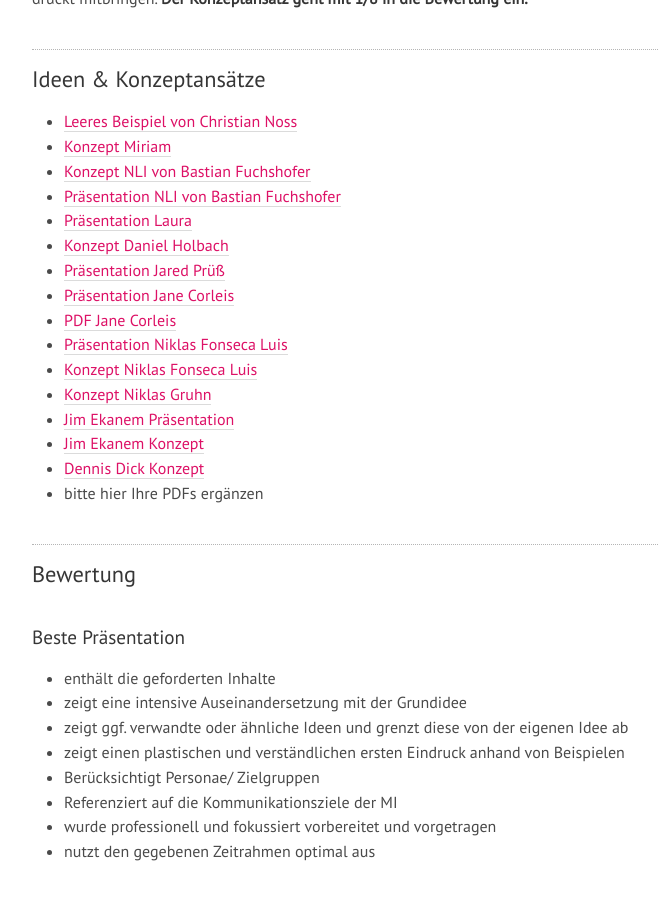
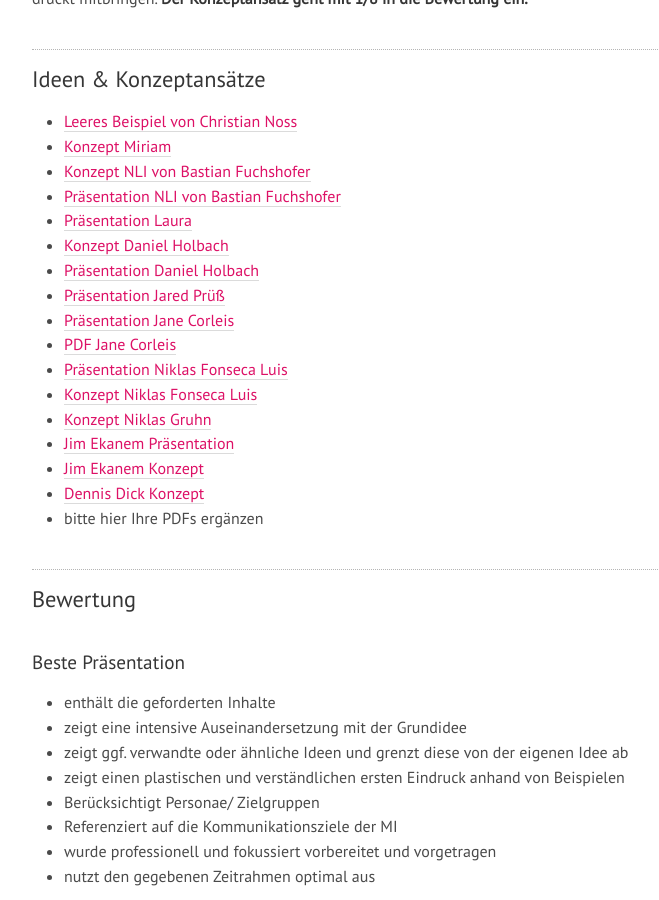
Before and after one commit to th-koeln/mi-wpf-digitale-kommunikation, a Jekyll site: the page built from _lehrveranstaltungen/fr-praesentation-ideen.md, in a window 1280 px wide and 900 px high, scrolled down 761 px. Shown: the whole window, without its empty margins (8-667 px from the left). Built offline with Jekyll 4.4.1, drawn with Linux system fonts in a browser that asks for light colours; nearby versions of some CDN libraries.

Commit message:
Update fr-praesentation-ideen.md

```diff
--- a/_lehrveranstaltungen/fr-praesentation-ideen.md
+++ b/_lehrveranstaltungen/fr-praesentation-ideen.md
@@ -30,6 +30,7 @@ Dazu bitte ein kurzes PDF erstellen und hier verlinken. Das PDF bitte auch ausge
 - [Präsentation NLI von Bastian Fuchshofer](../../download/Präsentation_NLI_Bastian_Fuchshofer.pdf)
 - [Präsentation Laura](../../download/Praesentation_ZSW_Laura Moellers.pdf)
 - [Konzept Daniel Holbach](../../download/Konzept - Oeffentliche Wirkung der Medieninformatik - Daniel Holbach.pdf)
+- [Präsentation Daniel Holbach](../../download/Praesentation - Oeffentliche Wirkung der Medieninformatik - Daniel Holbach.pdf)
 - [Präsentation Jared Prüß](../../download/VisuelleObjekte-Praese.pdf)
 - [Präsentation Jane Corleis](../../download/Jane_dk_Praesentation.pdf)
 - [PDF Jane Corleis](../../download/Jane_dk_PDF.pdf)
```
